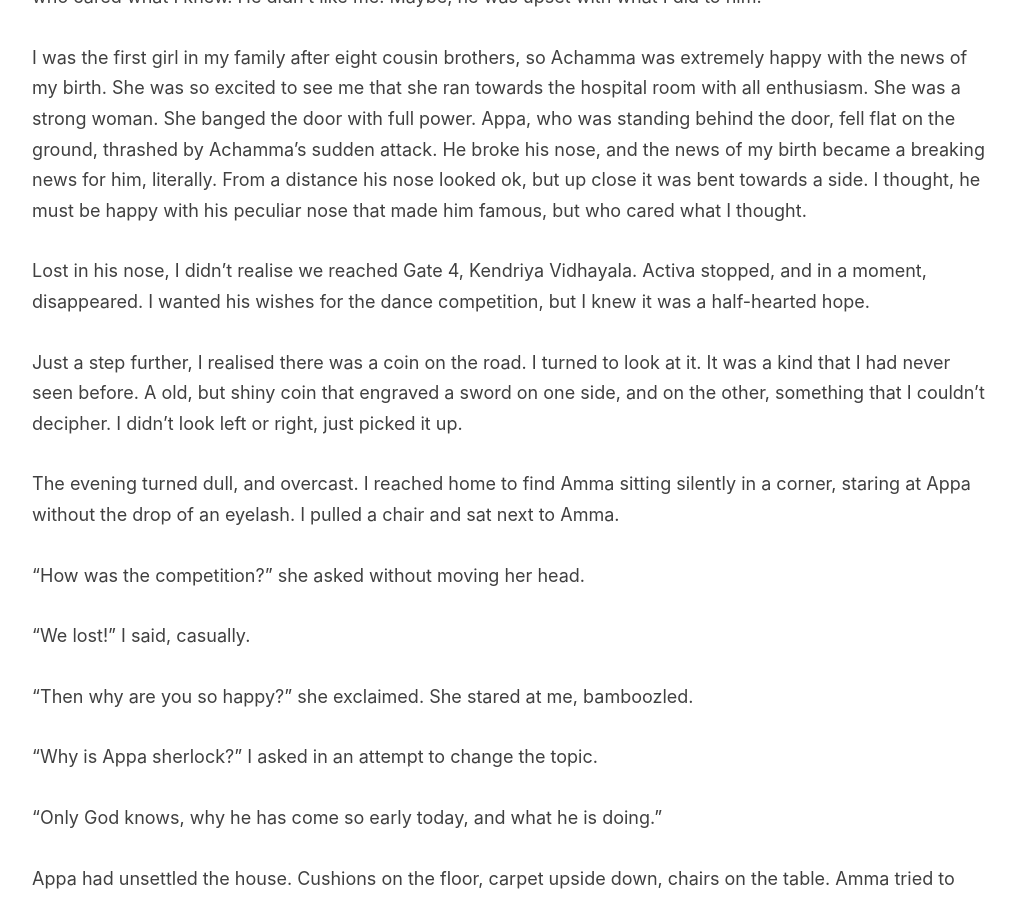
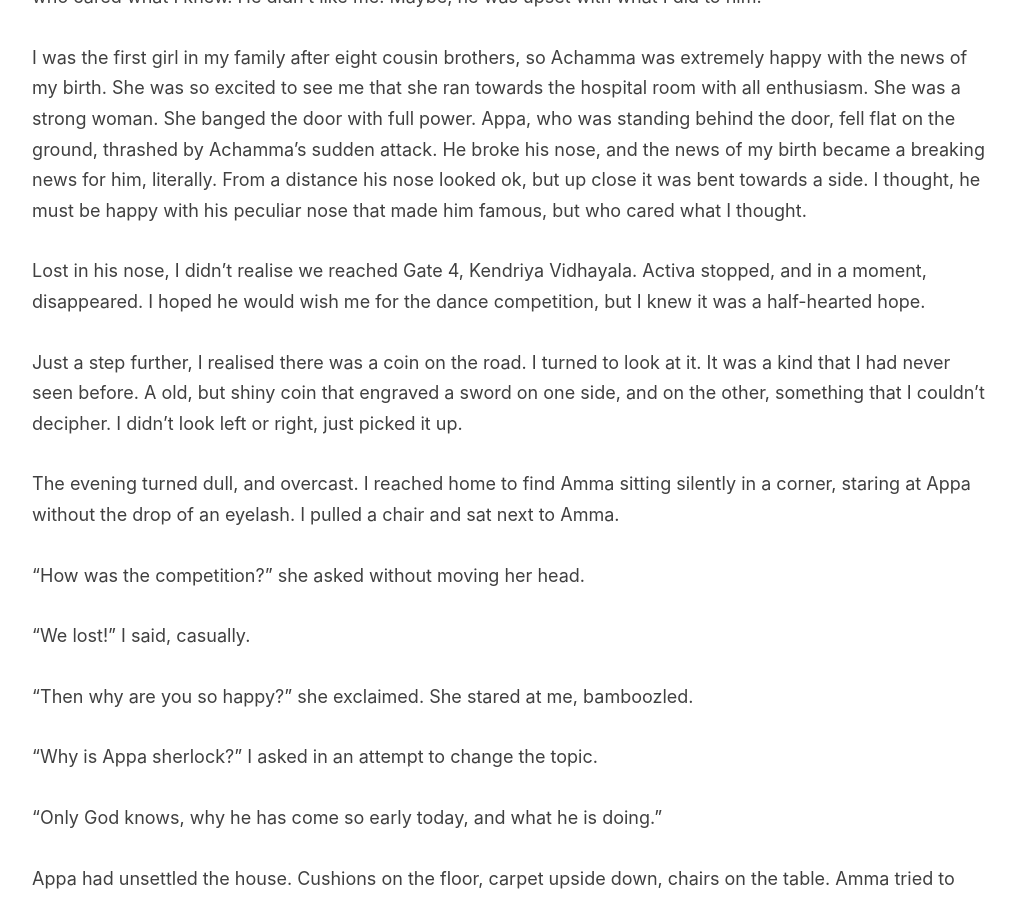
Before and after one commit to gargsaar/singlepage_website_ni, a Jekyll site: the page built from _posts/2019-09-22-despair-can-disappear-in-an-instant.markdown, in a window 1280 px wide and 900 px high, scrolled down 1162 px. Shown: the whole window, without its empty margins (103-1119 px from the left). Built offline with Jekyll 4.4.1, drawn with Linux system fonts in a browser that asks for light colours; nearby versions of some CDN libraries; comment, search, counter and statistics services are not loaded.

Commit message:
Update 2019-09-22-despair-can-disappear-in-an-instant.markdown

```diff
--- a/_posts/2019-09-22-despair-can-disappear-in-an-instant.markdown
+++ b/_posts/2019-09-22-despair-can-disappear-in-an-instant.markdown
@@ -26,7 +26,7 @@ Appa took the same route every day. I knew the shortcut that could have saved us
 
 I was the first girl in my family after eight cousin brothers, so Achamma was extremely happy with the news of my birth. She was so excited to see me that she ran towards the hospital room with all enthusiasm. She was a strong woman. She banged the door with full power. Appa, who was standing behind the door, fell flat on the ground, thrashed by Achamma’s sudden attack. He broke his nose, and the news of my birth became a breaking news for him, literally. From a distance his nose looked ok, but up close it was bent towards a side. I thought, he must be happy with his peculiar nose that made him famous, but who cared what I thought.
 
-Lost in his nose, I didn’t realise we reached Gate 4, Kendriya Vidhayala. Activa stopped, and in a moment, disappeared. I wanted his wishes for the dance competition, but I knew it was a half-hearted hope.
+Lost in his nose, I didn’t realise we reached Gate 4, Kendriya Vidhayala. Activa stopped, and in a moment, disappeared. I hoped he would  wish me for the dance competition, but I knew it was a half-hearted hope.
 
 Just a step further, I realised there was a coin on the road. I turned to look at it. It was a kind that I had never seen before. A old, but shiny coin that engraved a sword on one side, and on the other, something that I couldn’t decipher. I didn’t look left or right, just picked it up.
 
```
